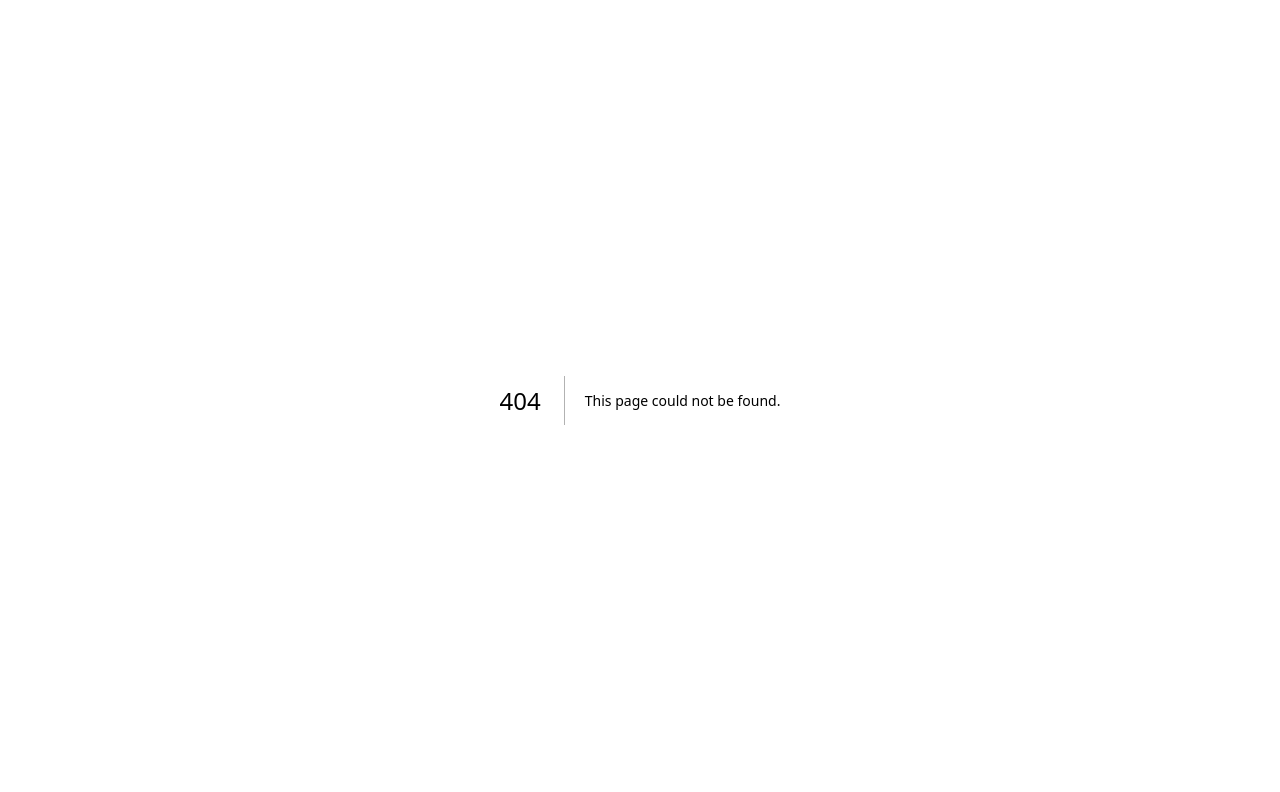
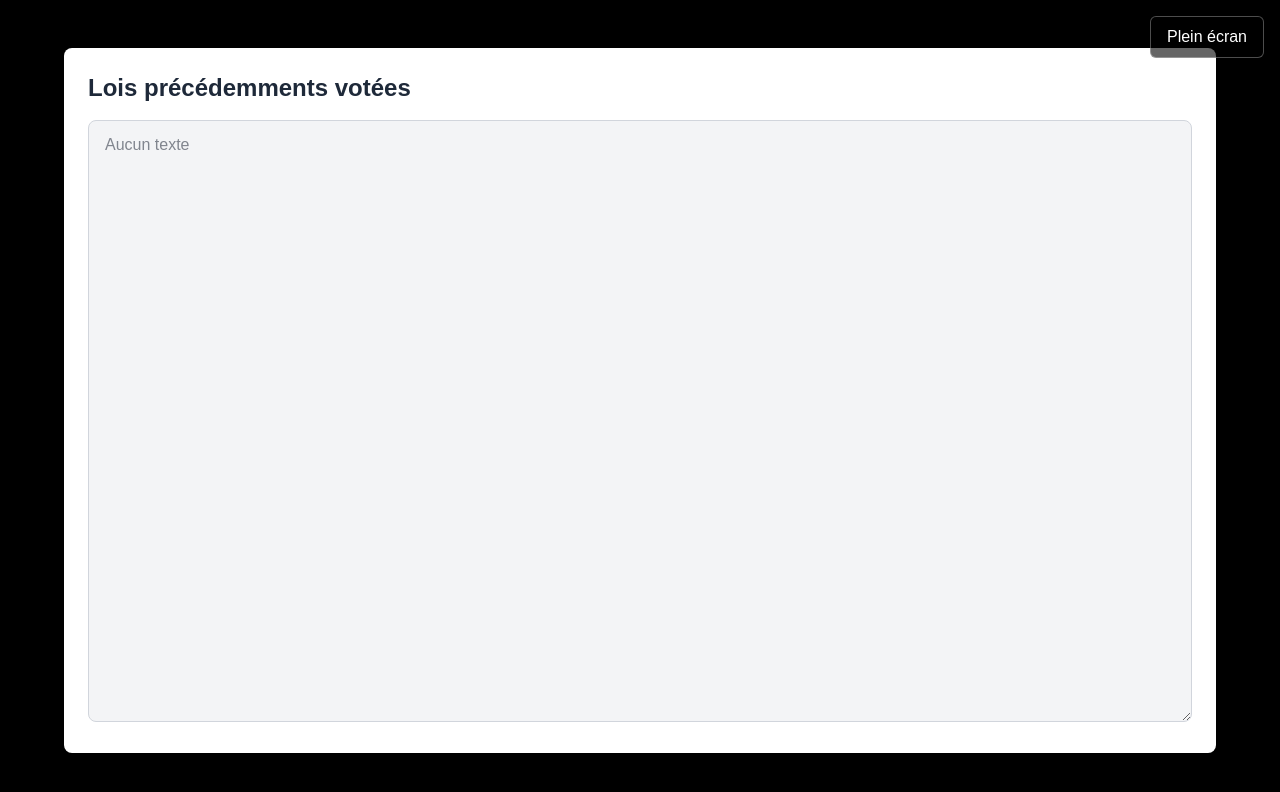
Before and after one commit to Yahiabenlet/interfaceAssemblee, a Next.js app: page /notes in a window 1280 px wide. Before the commit this address had no page. Shown: the top 792 px of the page. Built offline with nearby package versions, Linux system fonts and the light colour scheme.

Commit message:
Ajout d'une page pour enregistrer les lois précédemments votées

```diff
--- a/app/display/page.tsx
+++ b/app/display/page.tsx
@@ -101,13 +101,22 @@ export default function DisplayPage() {
 
   return (
     <div className="min-h-screen bg-black p-6 flex items-center justify-center relative">
+      <div className="absolute top-4 right-4 z-50 flex gap-2">
+        <button
+          onClick={() => window.open("/notes", "_blank", "noopener,noreferrer")}
+          className="px-4 py-2 bg-black/60 hover:bg-black/80 text-white rounded-md border border-white/30 transition"
+          title="Ouvrir la zone de texte"
+        >
+          Zone de texte
+        </button>
         <button
           onClick={toggleFullscreen}
-        className="absolute top-4 right-4 z-50 px-4 py-2 bg-black/60 hover:bg-black/80 text-white rounded-md border border-white/30 transition"
+          className="px-4 py-2 bg-black/60 hover:bg-black/80 text-white rounded-md border border-white/30 transition"
           title="Basculer plein écran (touche F)"
         >
           {isFullscreen ? "Quitter plein écran" : "Plein écran"}
         </button>
+      </div>
 
       <div className="w-full max-w-7xl">
         <Hemicycle
--- /dev/null
+++ b/app/notes/page.tsx
@@ -0,0 +1,61 @@
+"use client";
+
+import { useEffect, useState } from "react";
+
+export default function NotesPage() {
+  const [notes, setNotes] = useState("");
+  const [isFullscreen, setIsFullscreen] = useState(false);
+
+  useEffect(() => {
+    const saved = localStorage.getItem("hemicycleNotes");
+    if (saved !== null) setNotes(saved);
+  }, []);
+
+  useEffect(() => {
+    const enterFullscreen = async () => {
+      try {
+        if (!document.fullscreenElement) {
+          await document.documentElement.requestFullscreen?.();
+        }
+      } catch {}
+    };
+    enterFullscreen();
+
+    const onFullscreenChange = () => setIsFullscreen(!!document.fullscreenElement);
+    document.addEventListener("fullscreenchange", onFullscreenChange);
+    return () => document.removeEventListener("fullscreenchange", onFullscreenChange);
+  }, []);
+
+  const toggleFullscreen = async () => {
+    if (!document.fullscreenElement) {
+      await document.documentElement.requestFullscreen?.();
+    } else {
+      await document.exitFullscreen?.();
+    }
+  };
+
+  return (
+    <div className="min-h-screen bg-black p-6 flex items-center justify-center relative">
+      <div className="absolute top-4 right-4 z-50">
+        <button
+          onClick={toggleFullscreen}
+          className="px-4 py-2 bg-black/60 hover:bg-black/80 text-white rounded-md border border-white/30 transition"
+          title="Basculer plein écran"
+        >
+          {isFullscreen ? "Quitter plein écran" : "Plein écran"}
+        </button>
+      </div>
+
+      <div className="w-full max-w-6xl mx-auto bg-white dark:bg-gray-800 rounded-lg shadow-lg p-6">
+        <h1 className="text-2xl font-bold text-gray-800 dark:text-white mb-4">Lois précédemments votées</h1>
+        <textarea
+          value={notes}
+          readOnly
+          rows={24}
+          className="w-full px-4 py-3 border border-gray-300 dark:border-gray-600 rounded-lg bg-gray-100 dark:bg-gray-700 text-gray-900 dark:text-white"
+          placeholder="Aucun texte"
+        />
+      </div>
+    </div>
+  );
+}
--- a/app/page.tsx
+++ b/app/page.tsx
@@ -314,6 +314,12 @@ export default function Home() {
                 Reset tous les sièges
               </button>
               <button
+                onClick={() => window.open("/notes", "_blank", "noopener,noreferrer")}
+                className="px-4 py-2 bg-indigo-600 hover:bg-indigo-700 text-white font-semibold rounded-lg transition"
+              >
+                Ouvrir la zone de texte
+              </button>
+              <button
                 onClick={() => window.open("/display", "_blank", "noopener,noreferrer")}
                 className="px-4 py-2 bg-indigo-600 hover:bg-indigo-700 text-white font-semibold rounded-lg transition"
               >
```
Lines whose indentation alone changed are shown as unchanged.
